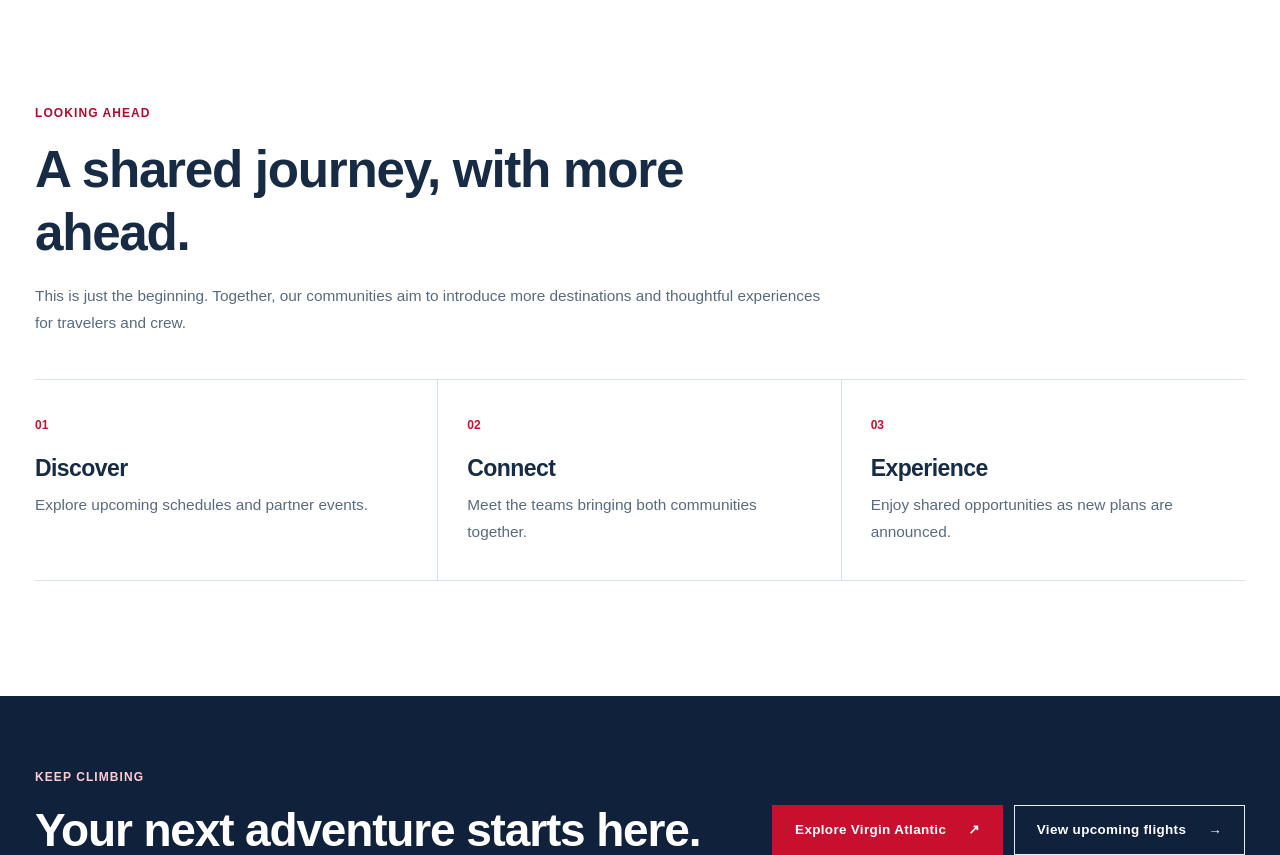
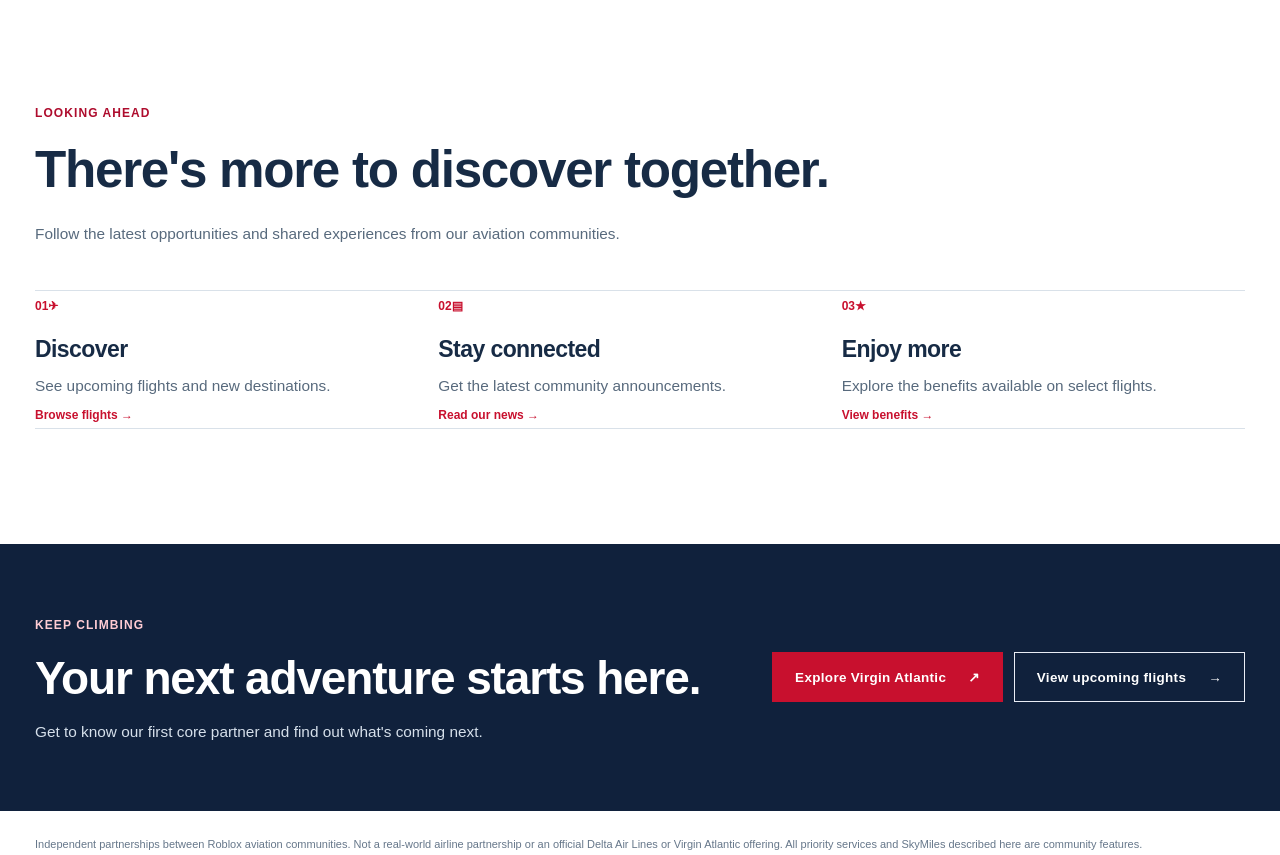
Before and after one commit to DeltaPTFS/Roblox-delta-web, a Python web app: template website/templates/core_partnerships.html in a window 1280 px wide. Shown: the part 3347-4202 px from the top of the page. Run offline with Jinja, Linux system fonts and the light colour scheme; the template is opened without the code that fills it, so the values that code supplies are empty.

Commit message:
Replace cramped Partnerships roadmap with three readable photo-era editorial cards and direct links

```diff
--- a/website/templates/core_partnerships.html
+++ b/website/templates/core_partnerships.html
@@ -109,16 +109,31 @@
     </div>
   </section>
 
-  <section class="partner-future partner-wrap" aria-labelledby="partner-future-title">
+  <section class="partner-future partner-wrap partner-next" aria-labelledby="partner-future-title">
     <div class="partner-future-heading">
       <span class="partner-eyebrow">LOOKING AHEAD</span>
-      <h2 id="partner-future-title">A shared journey, with more ahead.</h2>
-      <p>This is just the beginning. Together, our communities aim to introduce more destinations and thoughtful experiences for travelers and crew.</p>
+      <h2 id="partner-future-title">There's more to discover together.</h2>
+      <p>Follow the latest opportunities and shared experiences from our aviation communities.</p>
     </div>
-    <div class="partner-future-grid">
-      <div><span>01</span><h3>Discover</h3><p>Explore upcoming schedules and partner events.</p></div>
-      <div><span>02</span><h3>Connect</h3><p>Meet the teams bringing both communities together.</p></div>
-      <div><span>03</span><h3>Experience</h3><p>Enjoy shared opportunities as new plans are announced.</p></div>
+    <div class="partner-future-grid partner-next-grid">
+      <a class="partner-next-card" href="/flights">
+        <span class="partner-next-top"><span class="partner-next-number">01</span><span class="partner-next-symbol" aria-hidden="true">✈</span></span>
+        <h3>Discover</h3>
+        <p>See upcoming flights and new destinations.</p>
+        <span class="partner-next-link">Browse flights <span aria-hidden="true">→</span></span>
+      </a>
+      <a class="partner-next-card" href="/news">
+        <span class="partner-next-top"><span class="partner-next-number">02</span><span class="partner-next-symbol" aria-hidden="true">▤</span></span>
+        <h3>Stay connected</h3>
+        <p>Get the latest community announcements.</p>
+        <span class="partner-next-link">Read our news <span aria-hidden="true">→</span></span>
+      </a>
+      <a class="partner-next-card" href="#benefits">
+        <span class="partner-next-top"><span class="partner-next-number">03</span><span class="partner-next-symbol" aria-hidden="true">★</span></span>
+        <h3>Enjoy more</h3>
+        <p>Explore the benefits available on select flights.</p>
+        <span class="partner-next-link">View benefits <span aria-hidden="true">→</span></span>
+      </a>
     </div>
   </section>
 
```
